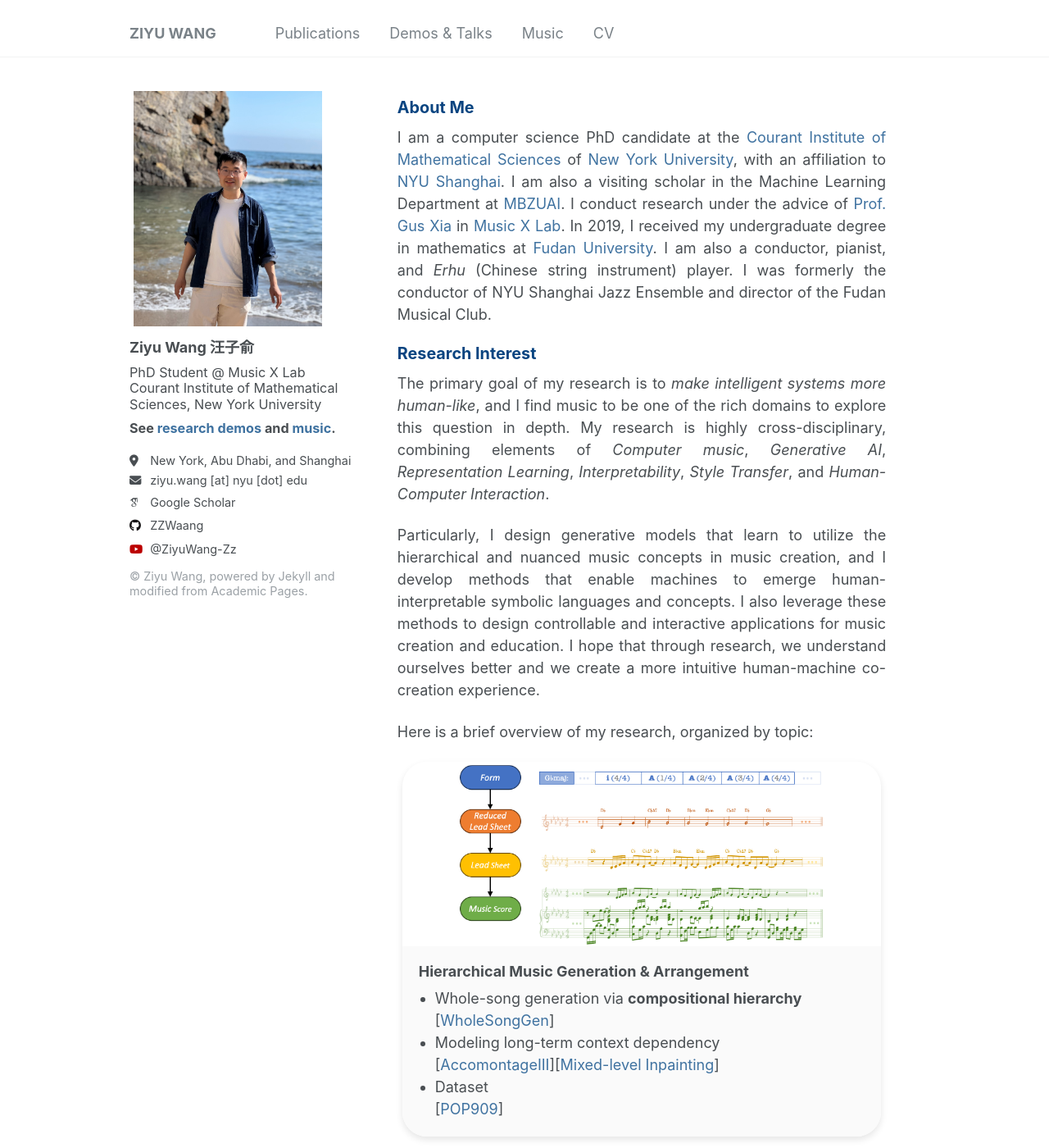
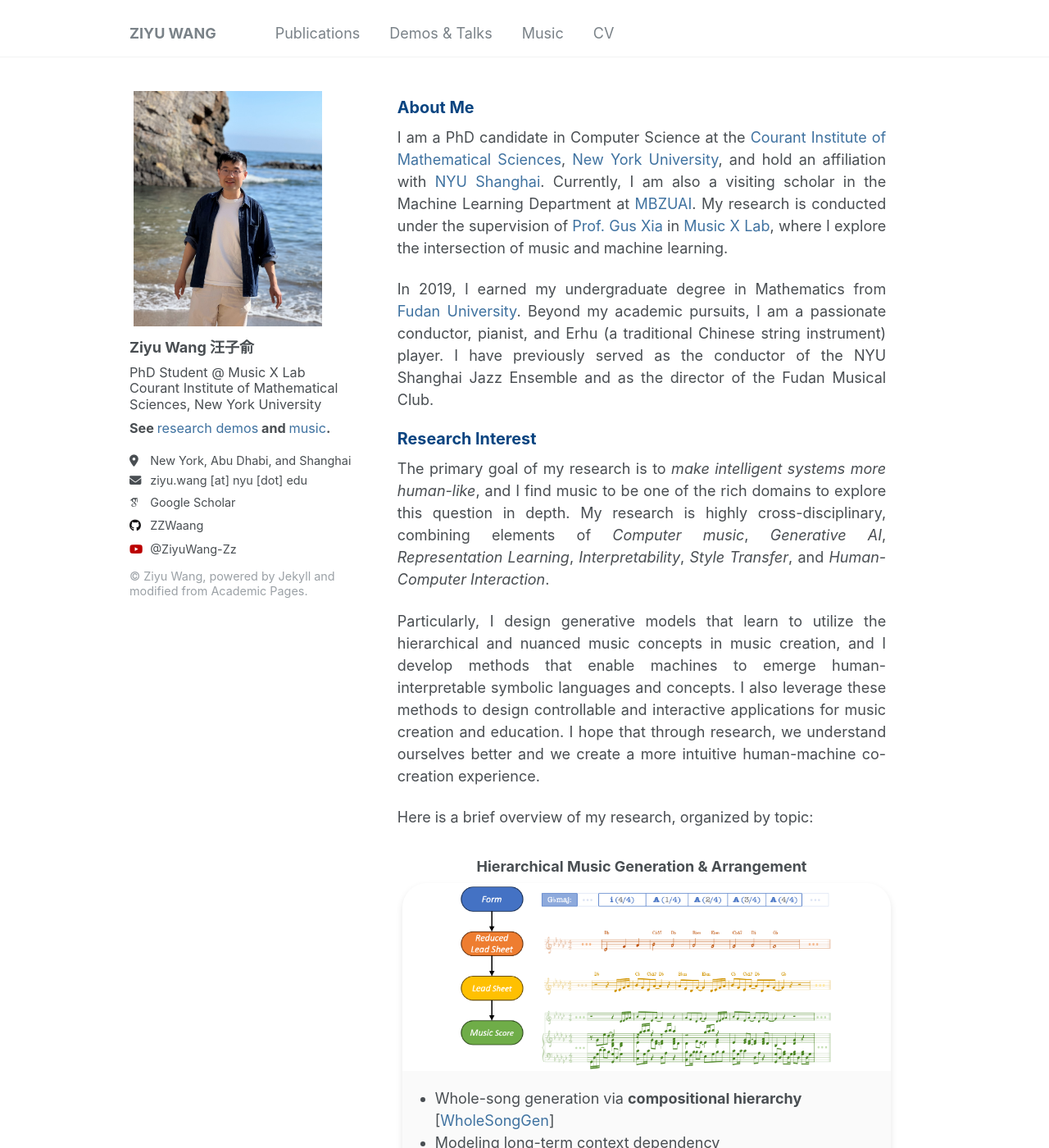
Before and after one commit to ZZWaang/ZZWaang.github.io, a Jekyll site: the page built from _pages/about.md, in a window 1280 px wide and 1400 px high. Shown: the whole window at 82% size. Built offline with Jekyll 4.4.1, drawn with Linux system fonts in a browser that asks for light colours; some web fonts are replaced.

Commit message:
change about me; style change

```diff
--- a/_pages/about.md
+++ b/_pages/about.md
@@ -8,7 +8,11 @@ redirect_from:
 ---
 
 <h3 style="padding-top: 0; margin-top: 0; 0; margin-bottom: 0.5em; font-size: 1.1em; color: #094480">About Me</h3>
-I am a computer science PhD candidate at the [Courant Institute of Mathematical Sciences](https://cims.nyu.edu/) of [New York University](https://nyu.edu/), with an affiliation to [NYU Shanghai](https://shanghai.nyu.edu/). I am also a visiting scholar in the Machine Learning Department at [MBZUAI](https://mbzuai.ac.ae/). I conduct research under the advice of [Prof. Gus Xia](http://www.musicxlab.com/members/gus/) in [Music X Lab](http://www.musicxlab.com). In 2019, I received my undergraduate degree in mathematics at [Fudan University](https://www.fudan.edu.cn/en/). I am also a conductor, pianist, and *Erhu* (Chinese string instrument) player. I was formerly the conductor of NYU Shanghai Jazz Ensemble and director of the Fudan Musical Club.
+<!-- I am a computer science PhD candidate at the [Courant Institute of Mathematical Sciences](https://cims.nyu.edu/) of [New York University](https://nyu.edu/), with an affiliation to [NYU Shanghai](https://shanghai.nyu.edu/). I am also a visiting scholar in the Machine Learning Department at [MBZUAI](https://mbzuai.ac.ae/). I conduct research under the advice of [Prof. Gus Xia](http://www.musicxlab.com/members/gus/) in [Music X Lab](http://www.musicxlab.com). In 2019, I received my undergraduate degree in mathematics at [Fudan University](https://www.fudan.edu.cn/en/). I am also a conductor, pianist, and *Erhu* (Chinese string instrument) player. I was formerly the conductor of NYU Shanghai Jazz Ensemble and director of the Fudan Musical Club. -->
+
+I am a PhD candidate in Computer Science at the [Courant Institute of Mathematical Sciences](https://cims.nyu.edu/), [New York University](https://nyu.edu/), and hold an affiliation with [NYU Shanghai](https://shanghai.nyu.edu/). Currently, I am also a visiting scholar in the Machine Learning Department at [MBZUAI](https://mbzuai.ac.ae/). My research is conducted under the supervision of [Prof. Gus Xia](http://www.musicxlab.com/members/gus/) in [Music X Lab](http://www.musicxlab.com), where I explore the intersection of music and machine learning.
+
+In 2019, I earned my undergraduate degree in Mathematics from [Fudan University](https://www.fudan.edu.cn/en/). Beyond my academic pursuits, I am a passionate conductor, pianist, and Erhu (a traditional Chinese string instrument) player. I have previously served as the conductor of the NYU Shanghai Jazz Ensemble and as the director of the Fudan Musical Club.
 
 <h3 style="padding-top: 0; margin-top: 0; 0; margin-bottom: 0.5em; font-size: 1.1em; color: #094480">Research Interest</h3>
 
@@ -19,12 +23,13 @@ Particularly, I design generative models that learn to utilize the hierarchical
 
 Here is a brief overview of my research, organized by topic:
 
+<h3 style="text-align: center;">Hierarchical Music Generation & Arrangement</h3>
 <div class="project">
   <div class="project-image">
     <img src="assets/img/whole-song.png" alt="Project Image">
   </div>
   <div class="project-content">
-    <h3>Hierarchical Music Generation & Arrangement</h3>
+    <!-- <h3>Hierarchical Music Generation & Arrangement</h3> -->
     <ul>
     <li>Whole-song generation via <strong>compositional hierarchy</strong></li>
     <li style="list-style-type: none;">
@@ -42,12 +47,14 @@ Here is a brief overview of my research, organized by topic:
   </div>
 </div>
 
+
+<h3 style="text-align: center;">Representation Learning</h3>
 <div class="project">
   <div class="project-image">
     <img src="assets/img/repr-dis1.png" alt="Project Image">
   </div>
   <div class="project-content">
-    <h3>Representation Learning</h3>
+    <!-- <h3>Representation Learning</h3> -->
     <ul>
     <li>Representation Disentanglement: monophonic & polyphonic</li>
     <li style="list-style-type: none;">
@@ -62,12 +69,13 @@ Here is a brief overview of my research, organized by topic:
 </div>
 
 
+<h3 style="text-align: center;">Unsupervised Concept Emergence</h3>
 <div class="project">
   <div class="project-image">
     <img src="assets/img/v3.png" alt="Project Image">
   </div>
   <div class="project-content">
-    <h3>Unsupervised Concept Emergence</h3>
+    <!-- <h3>Unsupervised Concept Emergence</h3> -->
     <ul>
     <li>Learning content & style via variability constraints</li>
     <li style="list-style-type: none;">
@@ -82,12 +90,13 @@ Here is a brief overview of my research, organized by topic:
 </div>
 
 
+<h3 style="text-align: center;">Music Co-creation & Education</h3>
 <div class="project">
   <div class="project-image">
     <img style="width: 100%;  margin-left: 0%;  margin-right: 0%;" src="assets/img/me-and-teo.png" alt="Project Image">
   </div>
   <div class="project-content">
-    <h3>Music Co-creation & Education</h3>
+    <!-- <h3>Music Co-creation & Education</h3> -->
     <ul>
     <li>Controllable Music Generation</li>
     <li style="list-style-type: none;">
@@ -95,7 +104,7 @@ Here is a brief overview of my research, organized by topic:
     </li>
     <li>Music Education Interface</li>
       <li style="list-style-type: none;">
-      [<a href="https://www.youtube.com/watch?v=Ahfk0hvpCzM&t=3163s" target="_blank">Live</a>][<a href="link-to-paper" target="_blank">StyleWheel</a>]
+      [<a href="https://www.youtube.com/watch?v=Ahfk0hvpCzM&t=3163s" target="_blank">Live</a>][<a href="https://youtu.be/NN4bKA8f3v4" target="_blank">StyleWheel</a>]
     </li>
     </ul>
   </div>
--- a/_sass/_page.scss
+++ b/_sass/_page.scss
@@ -104,7 +104,7 @@ a {
       color: #3B4B5A;
       // color: #7e1b1b;            /* Change color on hover */
 
-      font-weight: 410;          /* Make text bold on hover */
+      font-weight: 400;          /* Make text bold on hover */
       transition: all 0.1s ease;
       img {
         box-shadow: 0 0 10px rgba(#000, 0.25);
--- a/_sass/_publications-custom.scss
+++ b/_sass/_publications-custom.scss
@@ -103,3 +103,23 @@
 // .paper-link:hover {
 //   text-decoration: underline; /* Underline on hover */
 // }
+
+.author__bio{
+a {
+  // text-decoration: underline;
+  text-decoration: none;
+  font-weight: 400;
+  &:hover {
+    // text-decoration: underline;
+    text-decoration: underline;
+    color: #3B4B5A;
+    // color: #7e1b1b;            /* Change color on hover */
+
+    font-weight: 400;          /* Make text bold on hover */
+    transition: all 0.1s ease;
+    img {
+      box-shadow: 0 0 10px rgba(#000, 0.25);
+    }
+  }
+}
+}
--- a/assets/css/projects.css
+++ b/assets/css/projects.css
@@ -2,7 +2,7 @@
 .project {
   display: flex;
   flex-direction: column; /* Stacks items vertically */
-  width: 98%; /* Full width of the container */
+  width: 100%; /* Full width of the container */
   max-width: 800px; /* Optional: limit max width */
   margin-bottom: 2em; /* Space between projects */
   margin-left: 1%;
```
